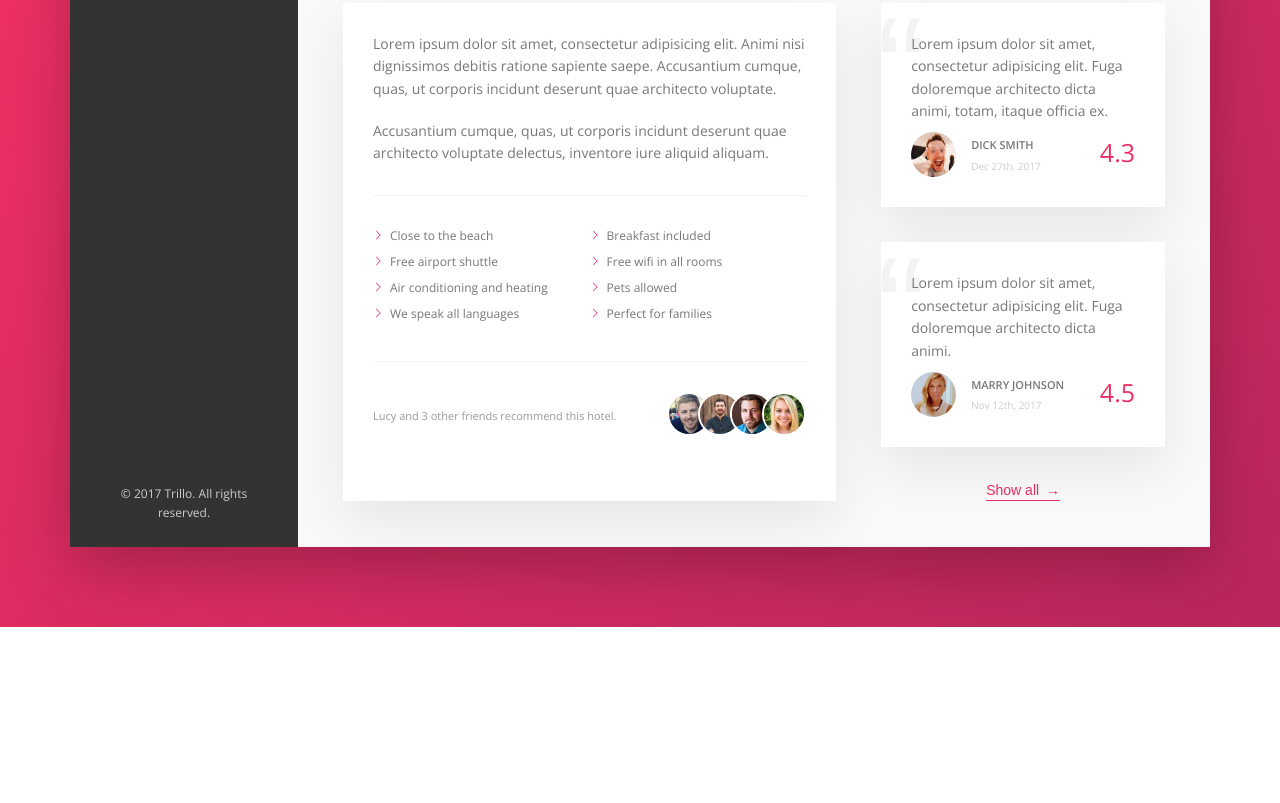
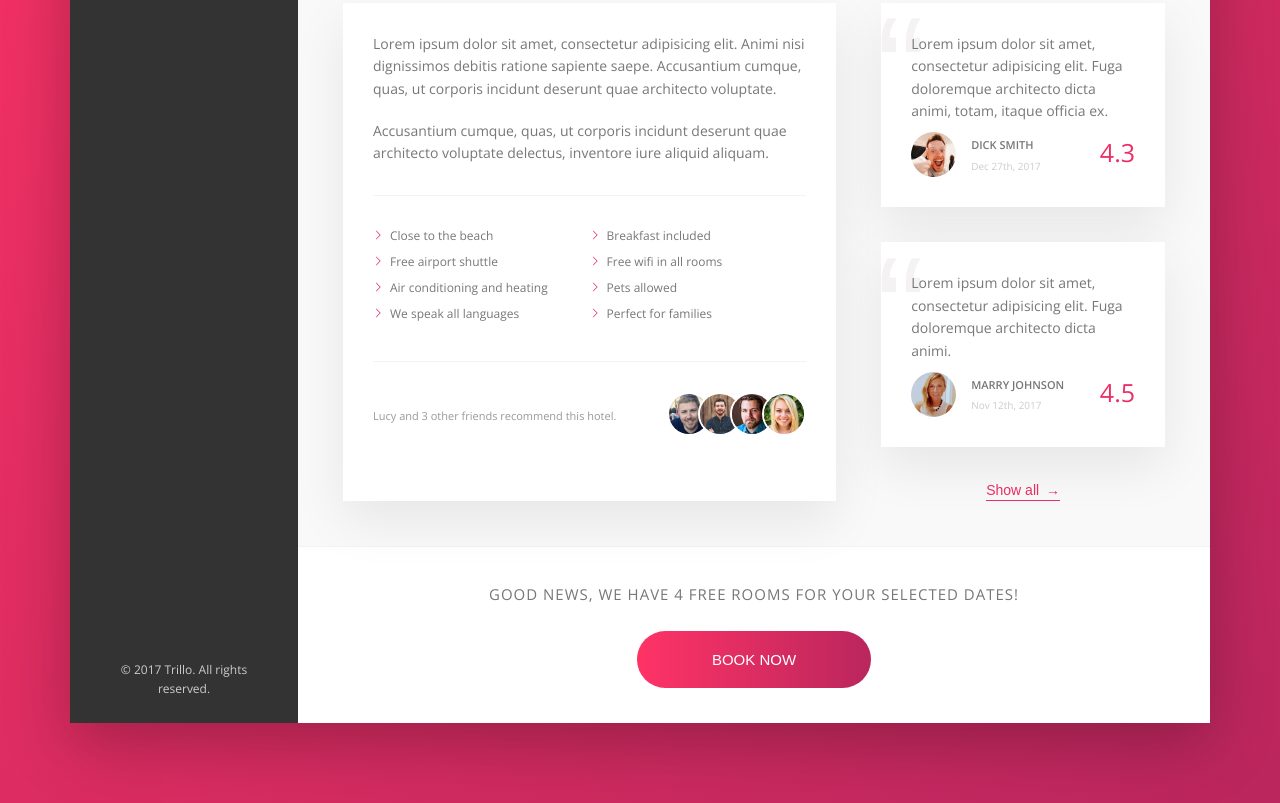
Before and after one commit to Jasenpan1987/trillo, a website: page index.html in a window 1280 px wide. Shown: the part 617-1420 px from the top of the page. Before the commit the page ends 1244 px from the top, so only its background shows below. Drawn offline with nearby package versions, Linux system fonts and the light colour scheme.

Commit message:
cta section

```diff
--- a/index.html
+++ b/index.html
@@ -197,6 +197,16 @@
                             <button class="btn-inline">Show all <span>&rarr;</span></button>
                         </div>
                     </div>
+                    <div class="cta">
+                        <h2 class="cta__booknow">
+                            Good news, we have 4 free rooms for your selected dates!
+                        </h2>
+
+                        <button class="btn">
+                            <span class="btn__visible">Book Now</span>
+                            <span class="btn__invisible">Only 4 room left</span>
+                        </button>
+                    </div>
                 </main>
             </div>
         </div>
--- a/sass/_components.scss
+++ b/sass/_components.scss
@@ -460,3 +460,76 @@
     align-self: stretch;
   }
 }
+
+// ==================================
+// cta
+
+.cta {
+  padding: 3.5rem 0;
+  text-align: center;
+
+  &__booknow {
+    letter-spacing: .1rem;
+    text-transform: uppercase;
+    font-size: 1.5rem;
+    font-weight: 300;
+    margin-bottom: 2.5rem;
+  }
+}
+
+
+// ==================================
+// btn
+.btn {
+  position: relative;
+  font-size: 1.5rem;
+  font-weight: 300;
+  text-transform: uppercase;
+  border-radius: 10rem;
+  border: none;
+  color: #fff;
+  overflow: hidden;
+  cursor: pointer;
+  background-image: linear-gradient(to right,
+    var(--color-primary-light),
+    var(--color-primary-dark)
+  );
+
+  &>* {
+    height: 100%;
+    width: 100%;
+    display: inline-block;
+    transition: all .4s;
+  }
+
+  &__visible {
+    padding: 2rem 7.5rem;
+  }
+
+  &__invisible {
+    position: absolute;
+    left: 0;
+    top: -100%; // if the element is 50px hight, it will move up 50px
+    padding: 2rem 0;
+  }
+
+  &:hover {
+    background-image: linear-gradient(to left,
+      var(--color-primary-light),
+      var(--color-primary-dark)
+    );
+  }
+
+  &:focus {
+    outline: none;
+    animation: pulse 1s infinite;
+  }
+
+  &:hover &__visible {
+    transform: translateY(100%);
+  }
+
+  &:hover &__invisible {
+    top: 0;
+  }
+}
```
Also changed, not shown: css/style.css, sass/_layout.scss (line endings or trailing spaces).
